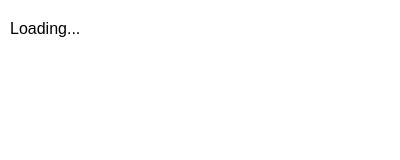
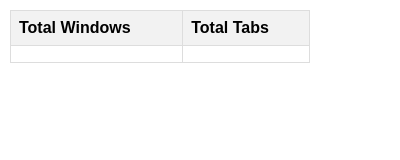
Before and after one commit to tddschn/browser-window-and-tab-stats-extension, a browser extension: page popup.html in a window 400 px wide. Drawn offline with Linux system fonts and the light colour scheme.

Commit message:
2023-11-06T18-18-24Z

```diff
--- a/popup.html
+++ b/popup.html
@@ -9,25 +9,37 @@
       padding: 10px;
       width: 300px;
     }
-    .windowItem {
-      white-space: nowrap;
-      overflow: hidden;
-      text-overflow: ellipsis;
+    table {
+      width: 100%;
+      border-collapse: collapse;
     }
-    .windowName {
-      font-weight: bold;
+    th, td {
+      border: 1px solid #ddd;
+      padding: 8px;
+      text-align: left;
+    }
+    th {
+      background-color: #f2f2f2;
     }
     .current {
       background-color: #e8f0fe;
     }
-    #totalCounts {
-      margin-bottom: 10px;
-    }
   </style>
 </head>
 <body>
-  <div id="totalCounts"></div>
-  <div id="windowList">Loading...</div>
+  <table id="statsTable">
+    <tr>
+      <th>Total Windows</th>
+      <th>Total Tabs</th>
+    </tr>
+    <tr>
+      <td id="totalWindows"></td>
+      <td id="totalTabs"></td>
+    </tr>
+  </table>
+  <table id="windowList">
+    <!-- Window items will be loaded here -->
+  </table>
   <script src="popup.js"></script>
 </body>
 </html>
```
Also changed, not shown: 1 other file.
